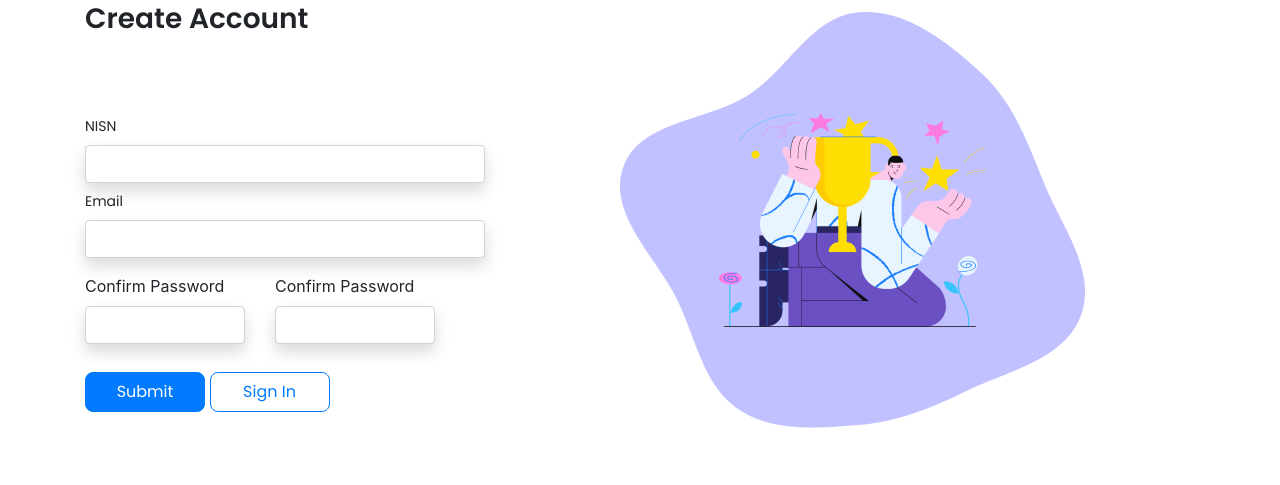
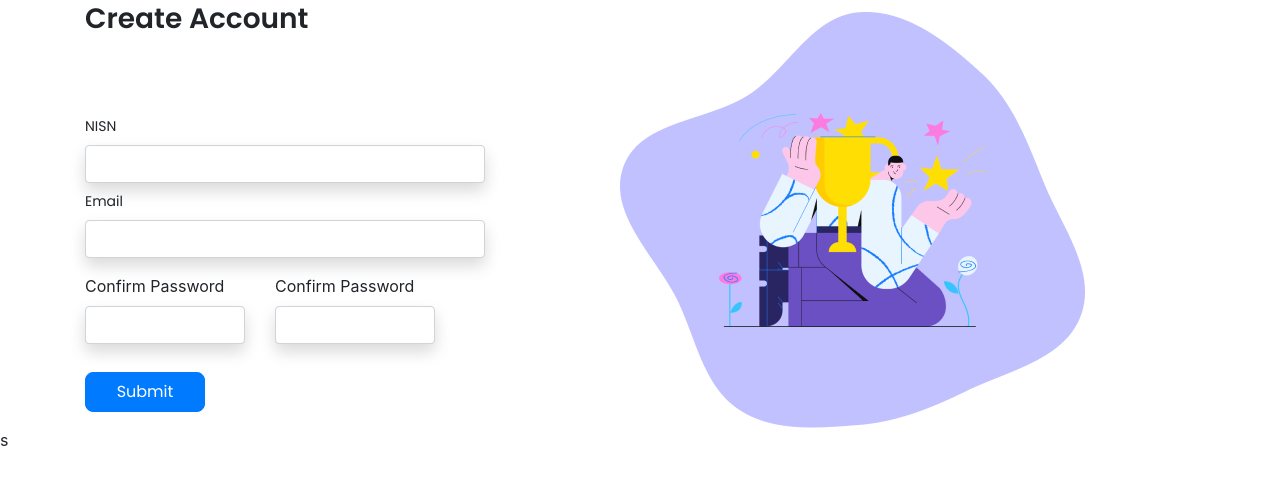
Before and after one commit to cecepnrhya/inisayang, a PHP site: page /iraniaweb-main/signup.php in a window 1280 px wide. Shown: the part 98-583 px from the top of the page. Run offline with PHP 8.4, Linux system fonts and the light colour scheme.

Commit message:
Update signup.php

```diff
--- a/iraniaweb-main/iraniaweb-main/signup.php
+++ b/iraniaweb-main/iraniaweb-main/signup.php
@@ -97,7 +97,7 @@
                       </div>
                       <div class="col-12">
                           <button type="submit" name="submit" class="btn btn-primary biru-button">Submit</button>
-                          <a href="login.php"><button type="button" name="login" class="btn btn-outline-primary biru-button">Sign In</button></a>
+
                       </div>
                 </div>
 
@@ -110,4 +110,4 @@
 </div>
 
 </body>
-</html>
+</html>s
```
